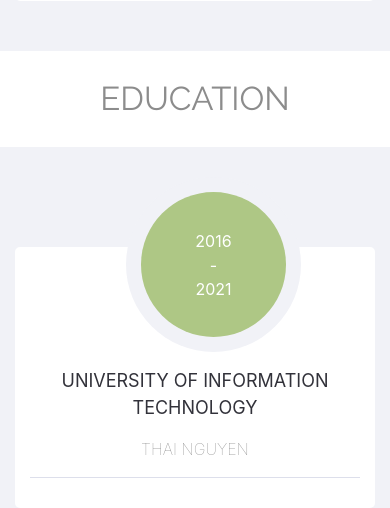
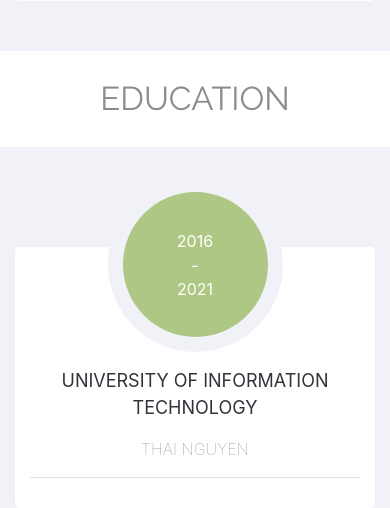
Before and after one commit to leanhtuandev/mycv2, a PHP site: page / in a window 390 px wide. Shown: the part 4692-5200 px from the top of the page. Run offline with PHP 8.4, Linux system fonts and the light colour scheme; some libraries are stand-ins or nearby versions.

Commit message:
fix reponsive

```diff
--- a/style.css
+++ b/style.css
@@ -253,6 +253,7 @@ button i {
     background-color: white;
     margin-top: 50px;
     position: relative;
+    text-align: center;
 }
 .education-boxs {
     width: 175px;
@@ -262,7 +263,6 @@ button i {
     display: inline-block;
     position: inherit;
     top: -100px;
-    left: 41%;
 }
 .education-box {
     width: 145px;
@@ -302,17 +302,14 @@ button i {
 }
 @media screen and (max-width: 1199px){
     .education-boxs {
-        left: 40%;
     }
 }
 @media screen and (max-width: 991px){
     .education-boxs {
-        left: 36%;
     }
 }
 @media screen and (max-width: 767px){
     .education-boxs {
-        left: 30%;
     }
     .box {
         text-align: center;
@@ -324,6 +321,5 @@ button i {
 }
 @media screen and (max-width: 471px){
     .education-boxs {
-        left: 27%;
     }
 }
```
